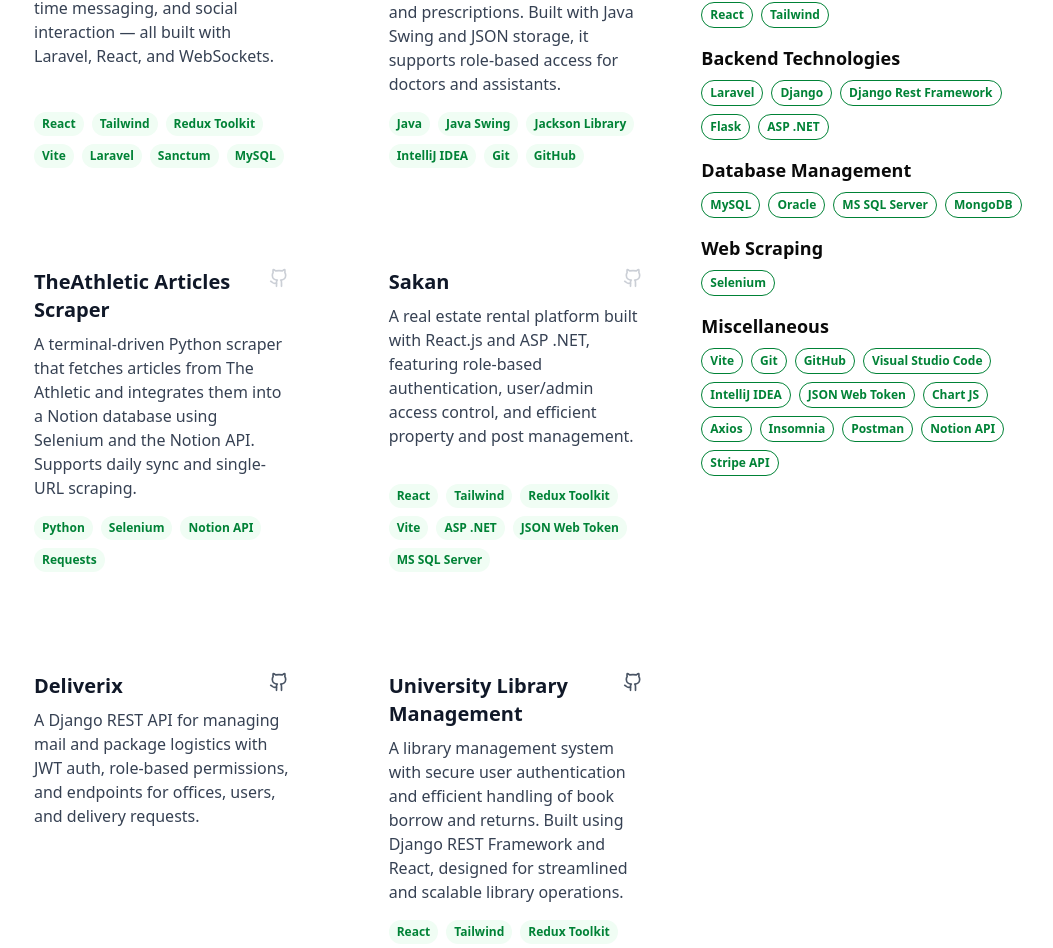
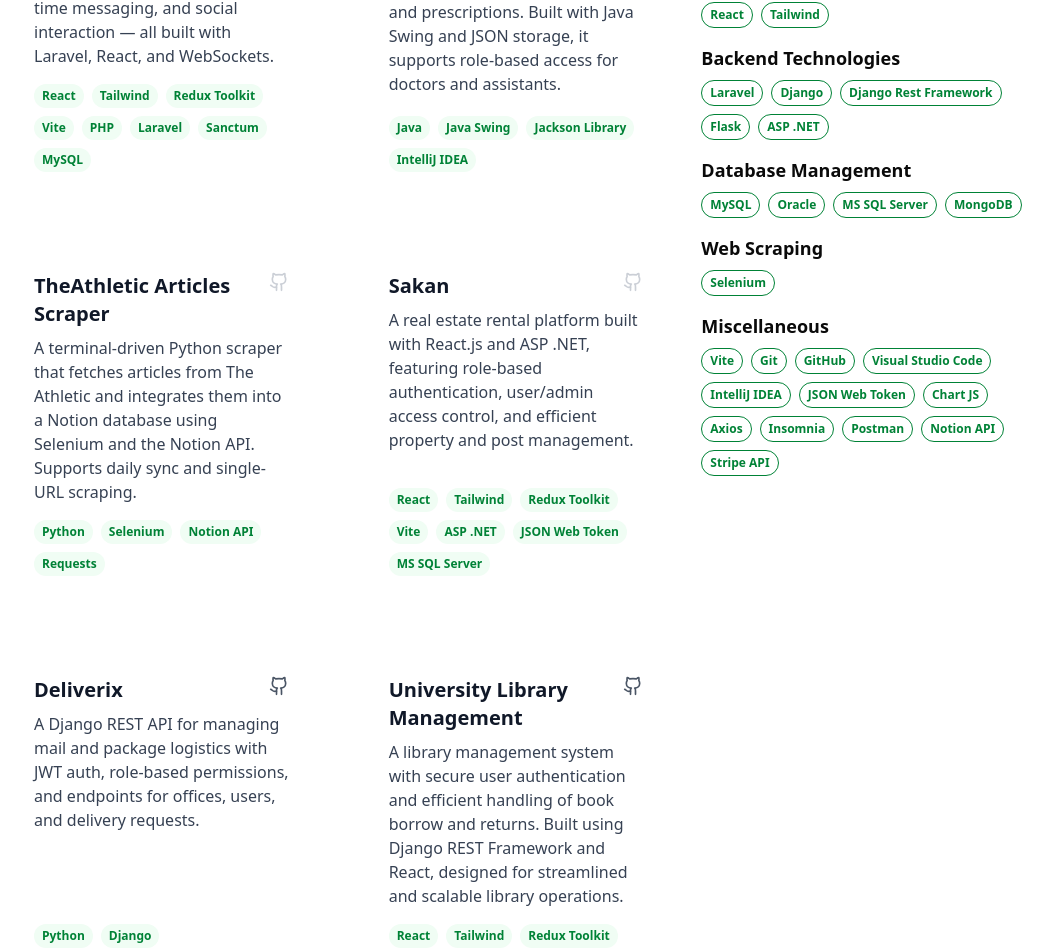
Before and after one commit to dev-saber/my-portfolio, a React (Vite) app: page / in a window 1280 px wide. Shown: the part 3404-4352 px from the top of the page, without its empty margins (120-1173 px from the left). Built offline with nearby package versions, Linux system fonts and the light colour scheme.

Commit message:
filtering projects by selected techs

```diff
--- a/src/assets/Projects.ts
+++ b/src/assets/Projects.ts
@@ -60,6 +60,7 @@
       "Tailwind",
       "Redux Toolkit",
       "Vite",
+      "PHP",
       "Laravel",
       "Sanctum",
       "MySQL",
@@ -76,8 +77,6 @@
       "Java Swing",
       "Jackson Library",
       "IntelliJ IDEA",
-      "Git",
-      "GitHub",
     ],
     github: "https://github.com/dev-saber/Dental-Clinic-Management-System",
   },
@@ -106,7 +105,7 @@
     title: "Deliverix",
     description:
       "A Django REST API for managing mail and package logistics with JWT auth, role-based permissions, and endpoints for offices, users, and delivery requests.",
-    tools: ["Django", "Django Rest Framework", "MySQL", "JSON Web Token"],
+    tools: ["Python", "Django", "Django Rest Framework", "MySQL", "JSON Web Token"],
     github: "https://github.com/dev-saber/Deliverix",
   },
   {
@@ -118,6 +117,7 @@
       "Tailwind",
       "Redux Toolkit",
       "Vite",
+      "Python",
       "Django",
       "Django Rest Framework",
       "MySQL",
--- a/src/components/atoms/AnimatedCursor.tsx
+++ b/src/components/atoms/AnimatedCursor.tsx
@@ -14,7 +14,7 @@
 
       const rect = firstSkillTag.getBoundingClientRect();
       const targetX = rect.left + rect.width / 2;
-      const targetY = rect.top + rect.height / 2;
+      const targetY = rect.top + rect.height +10 / 2;
 
       // Start cursor from the right side of the screen
       const startX = window.innerWidth + 50;
--- a/src/components/molecules/ProjectsGrid.tsx
+++ b/src/components/molecules/ProjectsGrid.tsx
@@ -2,7 +2,7 @@
 import ProjectCard from "../atoms/ProjectCard";
 import { projects } from "@/assets/Projects";
 
-const ProjectsGrid = () => {
+const ProjectsGrid = ({ filters }: { filters: string[] }) => {
   const gridRef = useRef<HTMLDivElement>(null);
 
   const handlePointerMove = (e: React.PointerEvent<HTMLDivElement>) => {
@@ -26,7 +26,12 @@
         className="grid grid-cols-1 lg:grid-cols-2 gap-8 xl:gap-12"
         onPointerMove={handlePointerMove}
       >
-        {projects.map((project, index) => (
+        {projects
+          .filter(project =>
+            filters.length === 0 ||
+            filters.every(filter => project.tools.includes(filter))
+          )
+          .map((project, index) => (
             <ProjectCard
               key={index}
               title={project.title}
--- a/src/layouts/Projects.tsx
+++ b/src/layouts/Projects.tsx
@@ -4,10 +4,10 @@
 import { useState } from "react";
 
 const Projects = () => {
-  const [filter, setFilter] = useState<string[]>([]);
+  const [filters, setFilters] = useState<string[]>([]);
 
   const toggleFilter = (technology: string) => {
-    setFilter((prev) =>
+    setFilters((prev) =>
       prev.includes(technology)
         ? prev.filter((item) => item !== technology)
         : [...prev, technology]
@@ -15,7 +15,7 @@
   };
 
   const isFiltered = (technology: string) => {
-    return filter.includes(technology);
+    return filters.includes(technology);
   };
 
   return (
@@ -26,13 +26,13 @@
       <Title>Projects</Title>
       <div className="flex flex-col lg:flex-row w-full gap-8 justify-between items-start">
         <div className="w-full lg:w-2/3">
-          <ProjectsGrid />
+          <ProjectsGrid filters={filters} />
         </div>
         <div className="w-full lg:w-1/3">
           <Skills
             isFiltered={isFiltered}
             filter={toggleFilter}
-            filtersLength={filter.length}
+            filtersLength={filters.length}
           />
         </div>
       </div>
```
Lines whose indentation alone changed are shown as unchanged.
